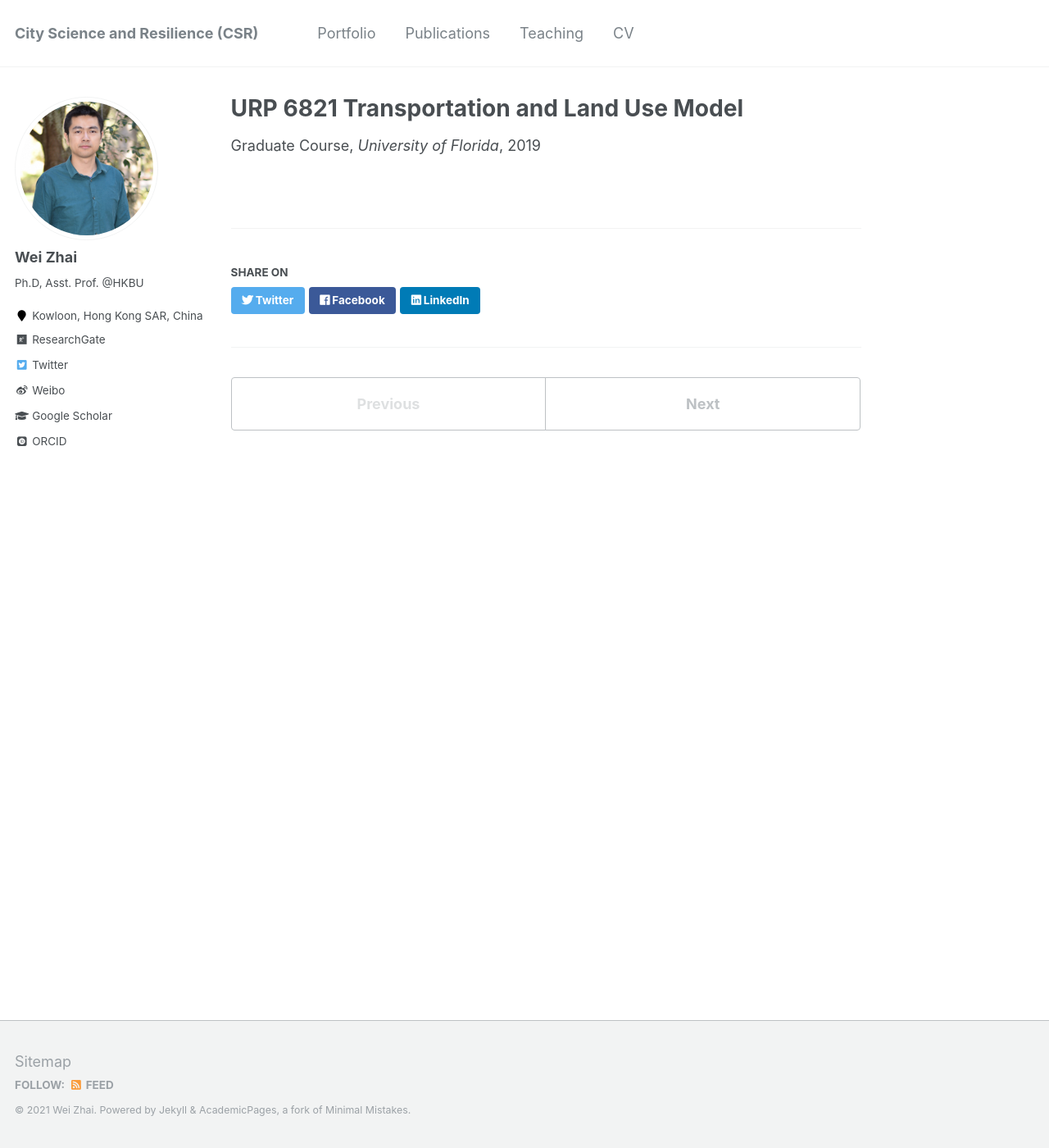
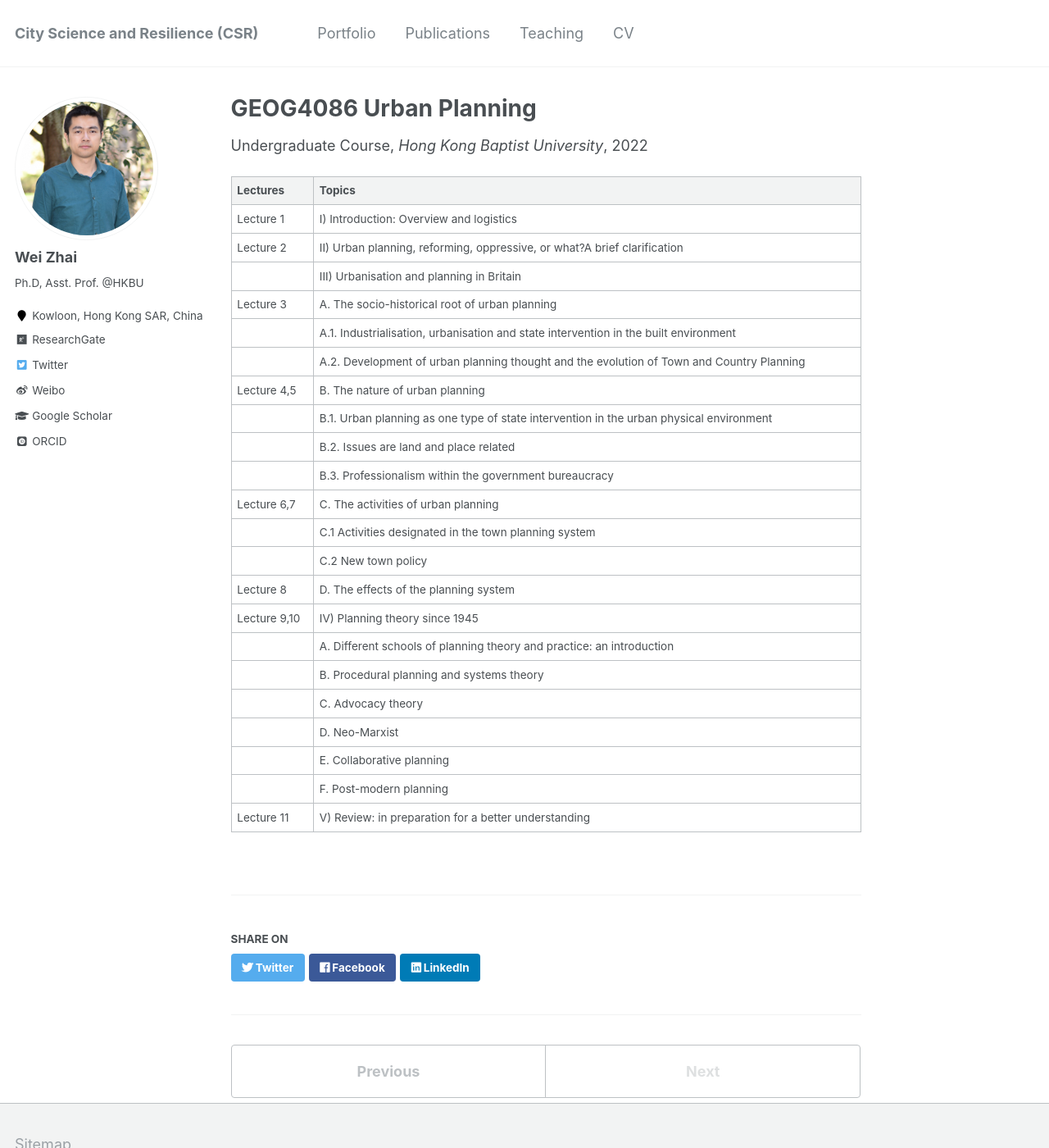
Before and after one commit to skywalkerzhai/weizhai.github.io, a Jekyll site: the page built from _teaching/2019-spring-teaching-1.md, in a window 1280 px wide and 1400 px high. Shown: the whole window at 82% size. Built offline with Jekyll 4.4.1, drawn with Linux system fonts in a browser that asks for light colours; some web fonts are replaced.

Commit message:
Update 2019-spring-teaching-1.md

```diff
--- a/_teaching/2019-spring-teaching-1.md
+++ b/_teaching/2019-spring-teaching-1.md
@@ -1,9 +1,33 @@
 ---
-title: " URP 6821 Transportation and Land Use Model"
+title: " GEOG4086 Urban Planning"
 collection: teaching
-type: "Graduate Course"
-permalink: /teaching/2019-Spring
-venue: "University of Florida"
-date: 2019-01-06
-location: "Gainesville, FL, USA"
+type: "Undergraduate Course"
+venue: "Hong Kong Baptist University"
+date: 2022-01-06
+location: "Hong Kong SAR, China"
 ---
+
+| Lectures     | Topics                                                                                    |
+| ------------ | ----------------------------------------------------------------------------------------- |
+| Lecture 1    | I) Introduction: Overview and logistics                                                   |
+| Lecture 2    | II) Urban planning, reforming, oppressive, or what?A brief clarification                  |
+|              | III) Urbanisation and planning in Britain                                                 |
+| Lecture 3    | A. The socio-historical root of urban planning                                            |
+|              | A.1. Industrialisation, urbanisation and state intervention in the built environment      |
+|              | A.2. Development of urban planning thought and the evolution of Town and Country Planning |
+| Lecture 4,5  | B. The nature of urban planning                                                           |
+|              | B.1. Urban planning as one type of state intervention in the urban physical environment   |
+|              | B.2. Issues are land and place related                                                    |
+|              | B.3. Professionalism within the government bureaucracy                                    |
+| Lecture 6,7  | C. The activities of urban planning                                                       |
+|              | C.1 Activities designated in the town planning system                                     |
+|              | C.2 New town policy                                                                       |
+| Lecture 8    | D. The effects of the planning system                                                     |
+| Lecture 9,10 | IV) Planning theory since 1945                                                            |
+|              | A. Different schools of planning theory and practice: an introduction                     |
+|              | B. Procedural planning and systems theory                                                 |
+|              | C. Advocacy theory                                                                        |
+|              | D. Neo-Marxist                                                                            |
+|              | E. Collaborative planning                                                                 |
+|              | F. Post-modern planning                                                                   |
+| Lecture 11   | V) Review: in preparation for a better understanding                                      |
```
